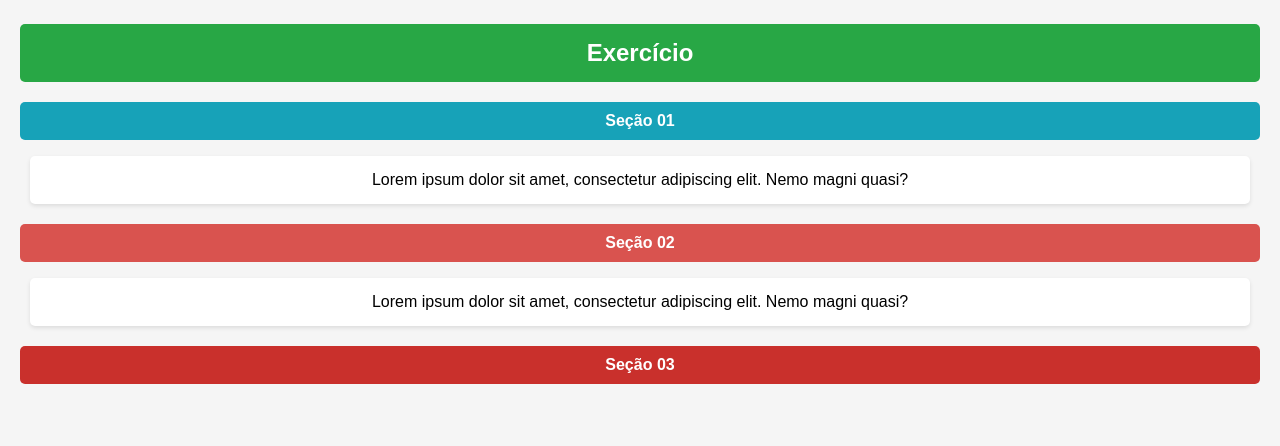
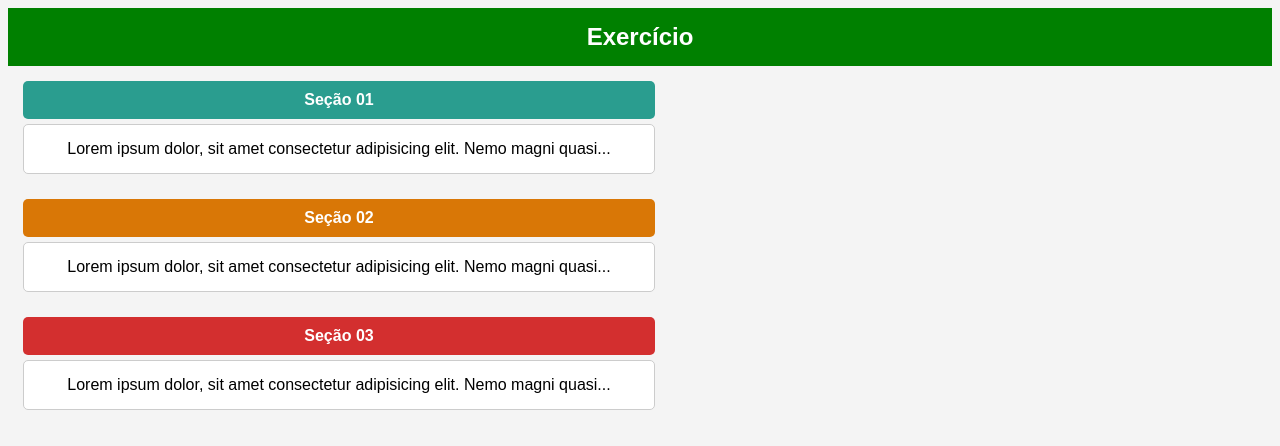
Before and after one commit to fagnergomes777/tecnicofustech, a plain HTML site: page aulas/exercicio2.html in a window 1280 px wide. Drawn offline with Linux system fonts and the light colour scheme; files that its build step writes are made by us from their sources.

Commit message:
Primeiro commit

```diff
--- a/aulas/exercicio2.html
+++ b/aulas/exercicio2.html
@@ -5,30 +5,58 @@
     <meta name="viewport" content="width=device-width, initial-scale=1.0">
     <title>Exercício</title>
     <link rel="stylesheet" href="aulas/style/exercicio2.css">
+    <style>
+        body {
+            font-family: Arial, sans-serif;
+            text-align: center;
+            background-color: #f4f4f4;
+        }
+        .title {
+            background-color: green;
+            color: white;
+            font-size: 24px;
+            padding: 15px;
+            font-weight: bold;
+        }
+        .section {
+            margin: 5px;
+            width: 50%;
+            padding: 10px;
+        }
+        .section-header {
+            padding: 10px;
+            font-weight: bold;
+            color: white;
+            border-radius: 5px;
+        }
+        .section-content {
+            background-color: white;
+            padding: 15px;
+            border: 1px solid #ccc;
+            border-radius: 5px;
+            margin-top: 5px;
+        }
+        .sec1 { background-color: #2a9d8f; }
+        .sec2 { background-color: #d97706; }
+        .sec3 { background-color: #d32f2f; }
+    </style>
 </head>
 <body>
+    <div class="title">Exercício</div>
 
-    <p class="container">
-        <p class="title">Exercício</p>
+    <div class="section">
+        <div class="section-header sec1">Seção 01</div>
+        <div class="section-content">Lorem ipsum dolor, sit amet consectetur adipisicing elit. Nemo magni quasi...</div>
+    </div>
 
-        <p class="section">
-            <p class="section-title blue">Seção 01</p>
-            <p class="section-content">
-                Lorem ipsum dolor sit amet, consectetur adipiscing elit. Nemo magni quasi?
-            </p>
-        </p>
+    <div class="section">
+        <div class="section-header sec2">Seção 02</div>
+        <div class="section-content">Lorem ipsum dolor, sit amet consectetur adipisicing elit. Nemo magni quasi...</div>
+    </div>
 
-        <p class="section">
-            <p class="section-title orange">Seção 02</p>
-            <p class="section-content">
-                Lorem ipsum dolor sit amet, consectetur adipiscing elit. Nemo magni quasi?
-            </p>
-        </p>
-
-        <p class="section">
-            <p class="section-title red">Seção 03</p>
-        </p>
-    </p>
-
+    <div class="section">
+        <div class="section-header sec3">Seção 03</div>
+        <div class="section-content">Lorem ipsum dolor, sit amet consectetur adipisicing elit. Nemo magni quasi...</div>
+    </div>
 </body>
 </html>
--- a/aulas/style/exercicio2.css
+++ b/aulas/style/exercicio2.css
@@ -1,44 +1,38 @@
 body {
     font-family: Arial, sans-serif;
-    background-color: #f5f5f5;
     text-align: center;
-    margin: 20px;
+    background-color: #f4f4f4;
 }
 
-.container {
-    max-width: 600px;
-    margin: 0 auto;
-}
-
-.title {
-    background-color: #28a745;
+p.title {
+    background-color: green;
     color: white;
     font-size: 24px;
+    padding: 15px;
     font-weight: bold;
-    padding: 15px;
-    border-radius: 5px;
-    margin-bottom: 20px;
 }
 
 .section {
-    margin-bottom: 20px;
+    margin: 20px;
+    width: 50%;
+    padding: 10px;
 }
 
-.section-title {
+p.section-header {
     padding: 10px;
+    font-weight: bold;
     color: white;
-    font-weight: bold;
     border-radius: 5px;
 }
 
-.section-content {
+p.section-content {
     background-color: white;
     padding: 15px;
+    border: 1px solid #ccc;
     border-radius: 5px;
-    box-shadow: 0 2px 4px rgba(0, 0, 0, 0.1);
-    margin: 10px;
+    margin-top: 5px;
 }
 
-.blue { background-color: #17a2b8; }
-.orange { background-color: #d9534f; }
-.red { background-color: #c9302c; }
+.sec1 { background-color: #2a9d8f; }
+.sec2 { background-color: #d97706; }
+.sec3 { background-color: #d32f2f; }
```
